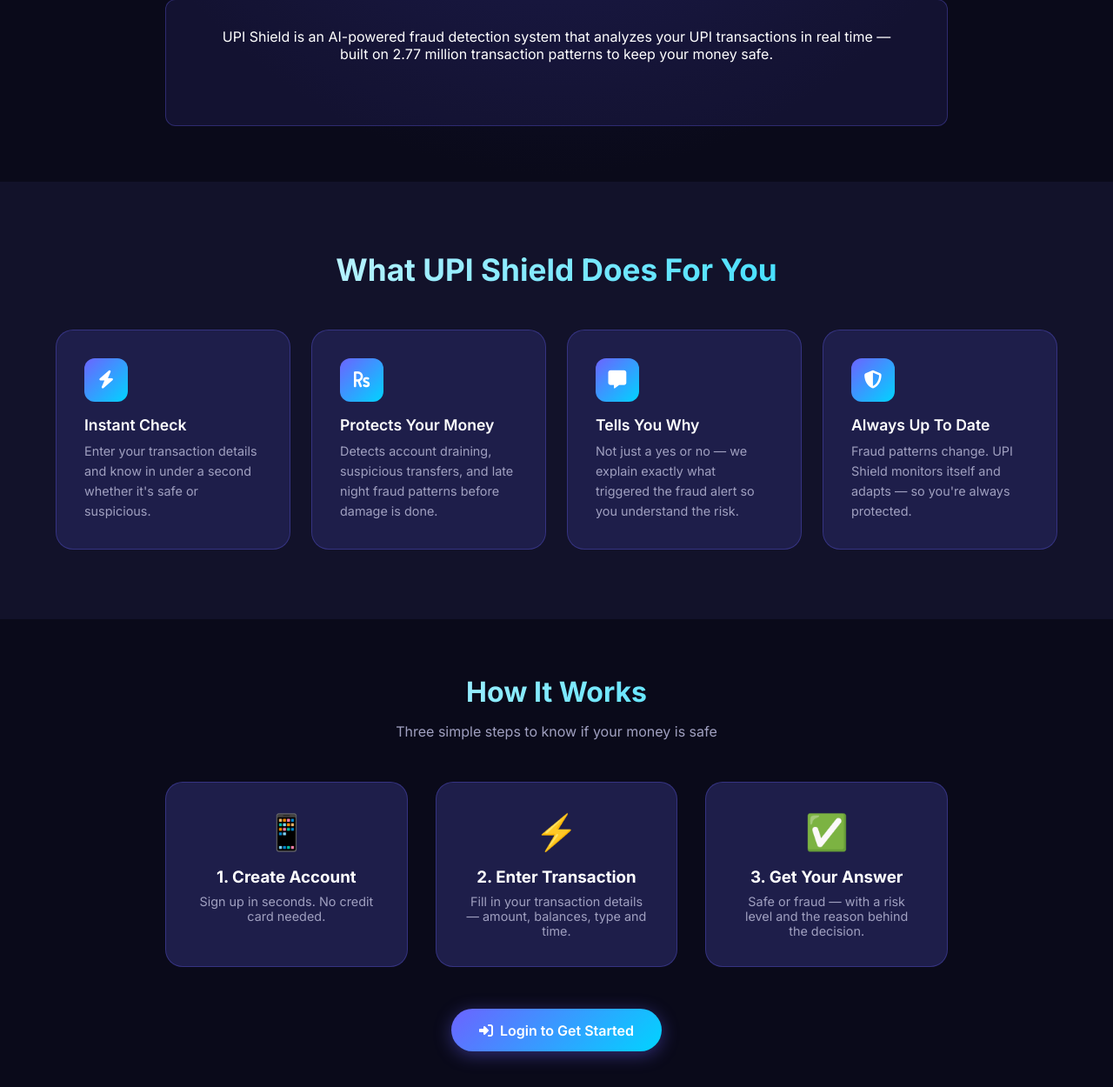
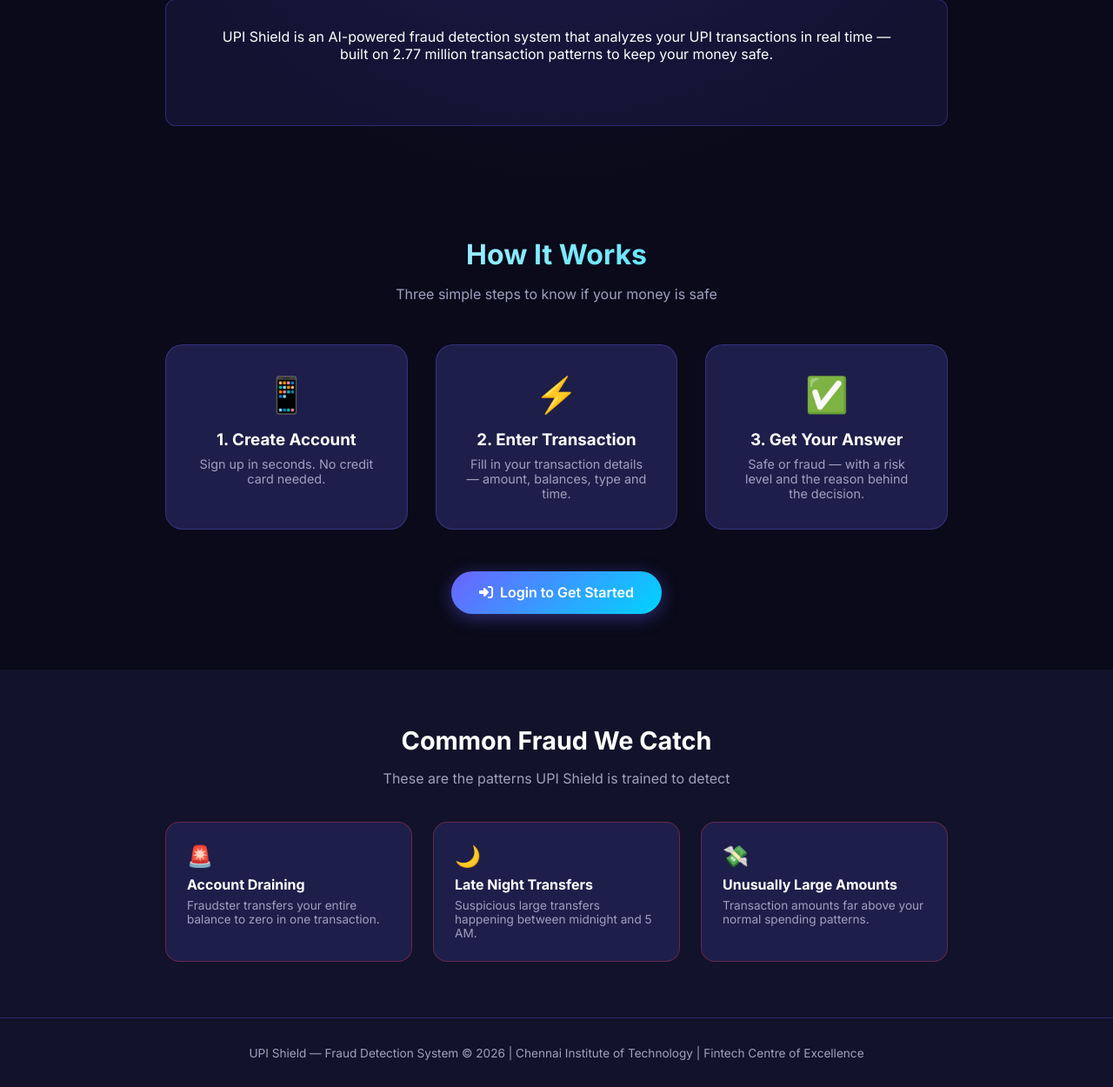
Before and after one commit to Mohana-priya19/upi-shield, a Flask app: page / in a window 1280 px wide. Shown: the part 651-1901 px from the top of the page at 87% size. Run offline with Flask 3, Linux system fonts and the light colour scheme; parts of the project's set-up code (start-up, migrations or seed data) failed here and were passed over.

```diff
--- a/app/templates/index.html
+++ b/app/templates/index.html
@@ -24,31 +24,6 @@
 
 </section>
 
-<section class="features">
-    <h2>What UPI Shield Does For You</h2>
-    <div class="features-grid">
-        <div class="feature-card">
-            <div class="feature-icon"><i class="fas fa-bolt"></i></div>
-            <h3>Instant Check</h3>
-            <p>Enter your transaction details and know in under a second whether it's safe or suspicious.</p>
-        </div>
-        <div class="feature-card">
-            <div class="feature-icon"><i class="fas fa-rupee-sign"></i></div>
-            <h3>Protects Your Money</h3>
-            <p>Detects account draining, suspicious transfers, and late night fraud patterns before damage is done.</p>
-        </div>
-        <div class="feature-card">
-            <div class="feature-icon"><i class="fas fa-comment-alt"></i></div>
-            <h3>Tells You Why</h3>
-            <p>Not just a yes or no — we explain exactly what triggered the fraud alert so you understand the risk.</p>
-        </div>
-        <div class="feature-card">
-            <div class="feature-icon"><i class="fas fa-shield-alt"></i></div>
-            <h3>Always Up To Date</h3>
-            <p>Fraud patterns change. UPI Shield monitors itself and adapts — so you're always protected.</p>
-        </div>
-    </div>
-</section>
 
 <section style="padding:4rem; background:var(--dark); text-align:center;">
     <h2 style="font-size:2rem; font-weight:700; margin-bottom:1rem; background:linear-gradient(135deg, var(--text), var(--secondary)); -webkit-background-clip:text; -webkit-text-fill-color:transparent;">How It Works</h2>
```
